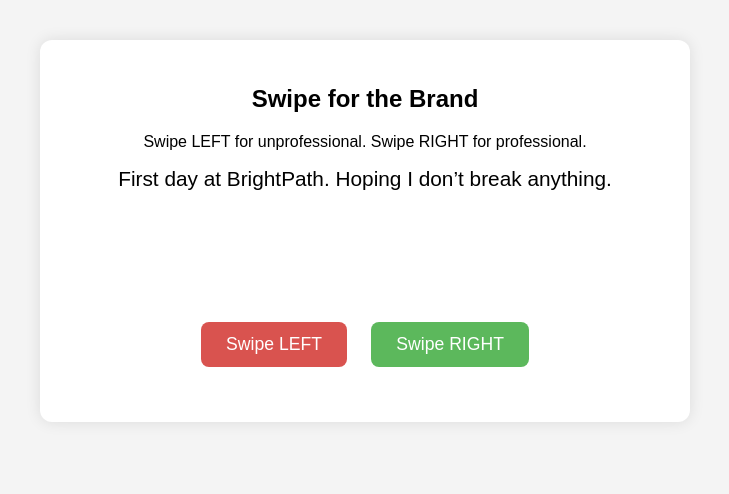
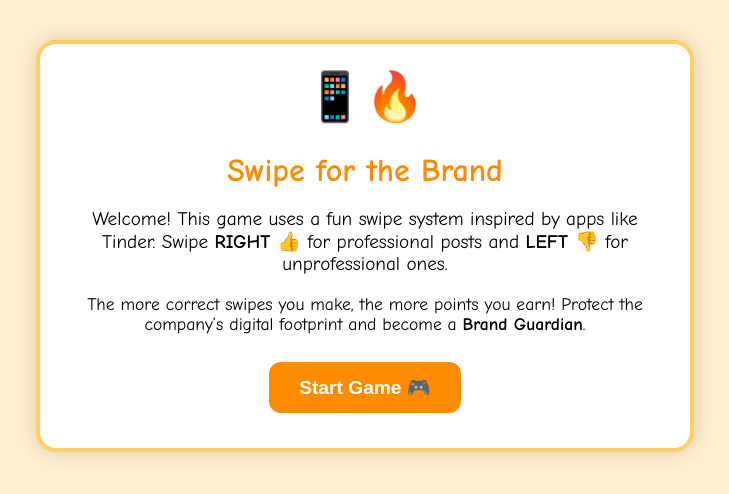
Before and after one commit to ttracki/vigilant-pancake, a plain HTML site: page index.html in a window 1280 px wide. Shown: the whole page, without its empty margins (275-1004 px from the left). Drawn offline with Linux system fonts and the light colour scheme.

Commit message:
Update index.html

```diff
--- a/index.html
+++ b/index.html
@@ -4,10 +4,11 @@
 <meta charset="UTF-8">
 <title>Swipe for the Brand</title>
 <meta name="viewport" content="width=device-width, initial-scale=1.0">
+
 <style>
     body {
-        font-family: Arial, sans-serif;
-        background: #f4f4f4;
+        font-family: "Comic Sans MS", Arial, sans-serif;
+        background: #ffeecf;
         margin: 0;
         padding: 0;
         display: flex;
@@ -17,53 +18,104 @@
 
     #game-container {
         margin-top: 40px;
-        background: white;
+        background: #ffffff;
         padding: 25px;
         width: 90%;
         max-width: 600px;
-        border-radius: 12px;
-        box-shadow: 0 0 15px rgba(0,0,0,0.1);
+        border-radius: 20px;
+        box-shadow: 0 0 20px rgba(0,0,0,0.15);
         text-align: center;
+        border: 4px solid #ffcf66;
+    }
+
+    h2 {
+        font-size: 2rem;
+        color: #ff8c00;
+        margin-bottom: 10px;
     }
 
     #card {
-        font-size: 1.3rem;
+        font-size: 1.4rem;
         margin-bottom: 25px;
         min-height: 120px;
+        padding: 15px;
+        background: #fff7e6;
+        border-radius: 12px;
+        border: 2px dashed #ffb347;
     }
 
     .btn {
-        padding: 12px 25px;
+        padding: 14px 30px;
         margin: 10px;
         border: none;
-        border-radius: 8px;
-        font-size: 1.1rem;
+        border-radius: 12px;
+        font-size: 1.2rem;
         cursor: pointer;
         color: white;
+        font-weight: bold;
     }
 
-    #left-btn { background: #d9534f; }
-    #right-btn { background: #5cb85c; }
+    #left-btn { background: #ff5c5c; }
+    #right-btn { background: #4cd964; }
+    #start-btn { background: #ff8c00; }
 
     #result {
-        font-size: 1.4rem;
+        font-size: 1.6rem;
         margin-top: 20px;
         font-weight: bold;
+        color: #ff8c00;
+    }
+
+    #instructions-screen {
+        display: block;
+    }
+
+    #gameplay-screen {
+        display: none;
+    }
+
+    .emoji {
+        font-size: 3rem;
+        margin-bottom: 10px;
     }
 </style>
 </head>
 <body>
 
 <div id="game-container">
-    <h2>Swipe for the Brand</h2>
-    <p id="instructions">Swipe LEFT for unprofessional. Swipe RIGHT for professional.</p>
 
-    <div id="card"></div>
+    <!-- INSTRUCTION SCREEN -->
+    <div id="instructions-screen">
+        <div class="emoji">📱🔥</div>
+        <h2>Swipe for the Brand</h2>
 
-    <button id="left-btn" class="btn">Swipe LEFT</button>
-    <button id="right-btn" class="btn">Swipe RIGHT</button>
+        <p style="font-size:1.2rem;">
+            Welcome! This game uses a fun swipe system inspired by apps like Tinder.
+            Swipe <strong>RIGHT 👍</strong> for professional posts and
+            <strong>LEFT 👎</strong> for unprofessional ones.
+        </p>
 
-    <div id="result"></div>
+        <p style="font-size:1.1rem;">
+            The more correct swipes you make, the more points you earn!
+            Protect the company’s digital footprint and become a <strong>Brand Guardian</strong>.
+        </p>
+
+        <button id="start-btn" class="btn">Start Game 🎮</button>
+    </div>
+
+    <!-- GAMEPLAY SCREEN -->
+    <div id="gameplay-screen">
+        <h2>Swipe for the Brand</h2>
+        <p id="instructions">Swipe LEFT 👎 for unprofessional. Swipe RIGHT 👍 for professional.</p>
+
+        <div id="card"></div>
+
+        <button id="left-btn" class="btn">👎 Swipe LEFT</button>
+        <button id="right-btn" class="btn">👍 Swipe RIGHT</button>
+
+        <div id="result"></div>
+    </div>
+
 </div>
 
 <script>
@@ -83,22 +135,22 @@
 
 // FUNNY IMAGE IDEAS (all unprofessional)
 const imagePosts = [
-    { text: "Image: Employee asleep in their chair with a granola bar in their hand.", correct: "left" },
-    { text: "Image: Desk covered in empty energy drink cans with a note saying 'don’t judge me.'", correct: "left" },
-    { text: "Image: Blurry Zoom selfie with a 'send help' sticky note behind them.", correct: "left" },
-    { text: "Image: Dog blocking the camera during a video call.", correct: "left" },
-    { text: "Image: Coworker wrapped in a blanket because the AC is freezing.", correct: "left" },
-    { text: "Image: Spilled coffee shaped like a sad face on reports.", correct: "left" },
-    { text: "Image: Screen with 30+ tabs open including memes and shopping.", correct: "left" },
-    { text: "Image: Coworker hiding behind a giant plant during a meeting.", correct: "left" },
-    { text: "Image: Whiteboard covered in doodles including a 'team mascot.'", correct: "left" },
-    { text: "Image: Bathroom mirror selfie with company badge visible.", correct: "left" }
+    { text: "📸 Employee asleep in their chair with a granola bar in their hand.", correct: "left" },
+    { text: "📸 Desk covered in empty energy drink cans with a note saying 'don’t judge me.'", correct: "left" },
+    { text: "📸 Blurry Zoom selfie with a 'send help' sticky note behind them.", correct: "left" },
+    { text: "📸 Dog blocking the camera during a video call.", correct: "left" },
+    { text: "📸 Coworker wrapped in a blanket because the AC is freezing.", correct: "left" },
+    { text: "📸 Spilled coffee shaped like a sad face on reports.", correct: "left" },
+    { text: "📸 Screen with 30+ tabs open including memes and shopping.", correct: "left" },
+    { text: "📸 Coworker hiding behind a giant plant during a meeting.", correct: "left" },
+    { text: "📸 Whiteboard covered in doodles including a 'team mascot.'", correct: "left" },
+    { text: "📸 Bathroom mirror selfie with company badge visible.", correct: "left" }
 ];
 
 const allCards = [...textPosts, ...imagePosts];
 
 let index = 0;
-let score = 10;
+let score = 0;
 
 const cardElement = document.getElementById("card");
 const resultElement = document.getElementById("result");
@@ -116,8 +168,6 @@
 
     if (direction === allCards[index].correct) {
         score++;
-    } else {
-        score--;
     }
 
     index++;
@@ -129,17 +179,21 @@
     document.getElementById("left-btn").style.display = "none";
     document.getElementById("right-btn").style.display = "none";
 
-    if (score >= 15) {
-        resultElement.textContent = `Final Score: ${score} — You are a Brand Guardian!`;
+    if (score >= 12) {
+        resultElement.textContent = `Final Score: ${score} — 🎉 You are a Brand Guardian!`;
     } else {
-        resultElement.textContent = `Final Score: ${score} — Your digital footprint needs work.`;
+        resultElement.textContent = `Final Score: ${score} — ⚠️ Your digital footprint needs work.`;
     }
 }
 
 document.getElementById("left-btn").addEventListener("click", () => swipe("left"));
 document.getElementById("right-btn").addEventListener("click", () => swipe("right"));
 
-showCard();
+document.getElementById("start-btn").addEventListener("click", () => {
+    document.getElementById("instructions-screen").style.display = "none";
+    document.getElementById("gameplay-screen").style.display = "block";
+    showCard();
+});
 </script>
 
 </body>
```
